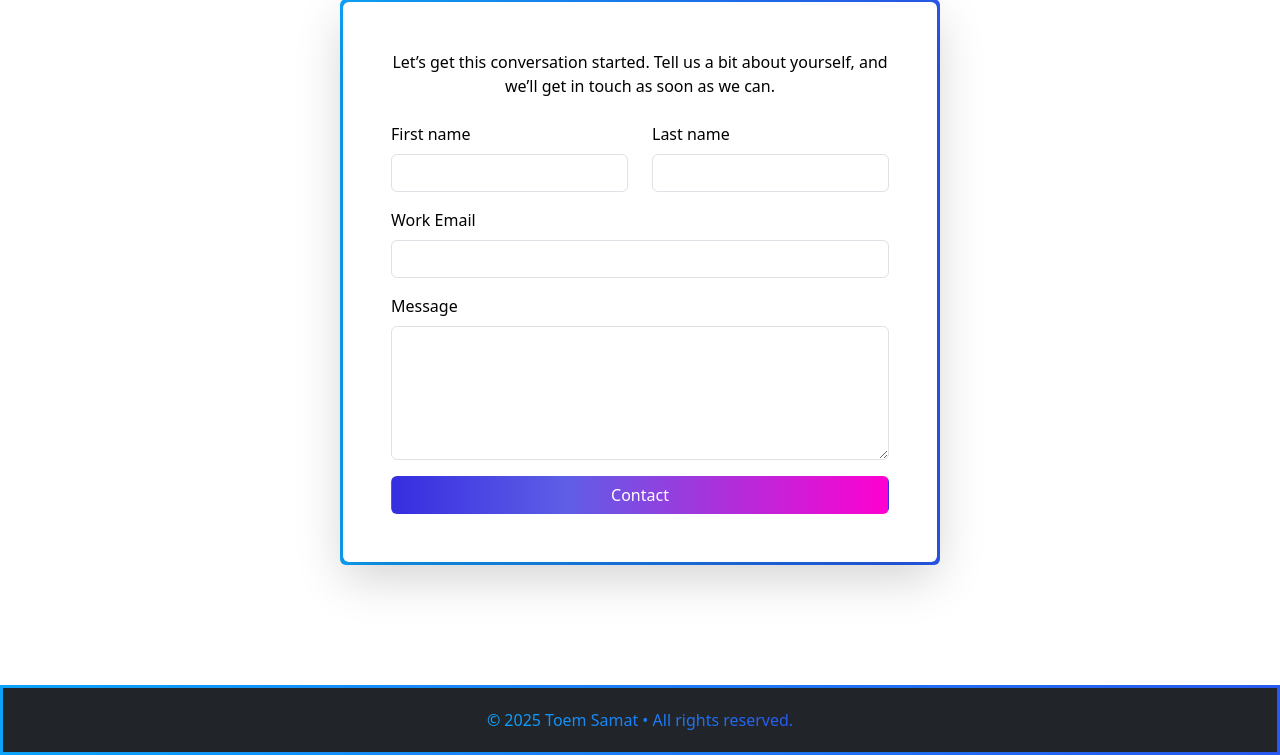
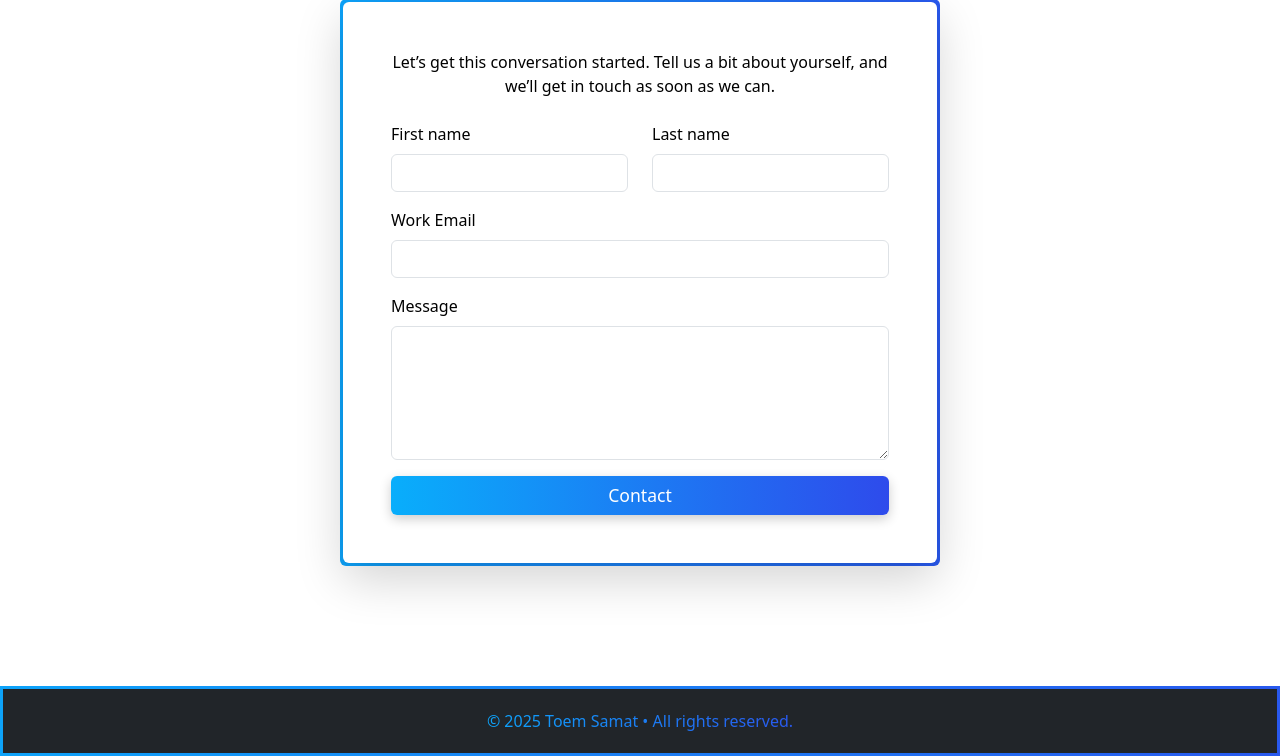
Before and after one commit to toemsamat/My-Portfolio, a Django app: page /contact/ in a window 1280 px wide. Shown: the part 193-949 px from the top of the page. Run offline with Django 5.2, Linux system fonts and the light colour scheme.

Commit message:
edit btn contact

```diff
--- a/portfolio/static/css/custom.css
+++ b/portfolio/static/css/custom.css
@@ -138,3 +138,34 @@
         background: white;
         border-radius: 1rem;
     }
+
+    .animated-gradient-btn {
+        background: linear-gradient(270deg, #8e2de2, #4a00e0, #00c6ff, #8e2de2);
+        background-size: 600% 600%;
+        animation: gradientAnimation 10s ease infinite;
+        color: white;
+        border: none;
+        font-size: 1.1rem;
+        font-weight: 500;
+        transition: transform 0.3s ease, box-shadow 0.3s ease;
+        box-shadow: 0 4px 12px rgba(0, 0, 0, 0.2);
+        cursor: pointer;
+    }
+
+    .animated-gradient-btn:hover {
+        transform: translateY(-2px);
+        box-shadow: 0 6px 18px rgba(0, 0, 0, 0.3);
+    }
+
+    /* Keyframes for animated gradient */
+    @keyframes buttonGradient {
+        0% {
+            background-position: 0% 50%;
+        }
+        50% {
+            background-position: 100% 50%;
+        }
+        100% {
+            background-position: 0% 50%;
+        }
+    }
--- a/portfolio/templates/portfolio/contact.html
+++ b/portfolio/templates/portfolio/contact.html
@@ -32,7 +32,7 @@
                         <textarea class="form-control" id="message" name="message" rows="5" required></textarea>
                     </div>
                     {% comment %} <button type="submit" class="btn w-100 contact-btn lead fw-normal ">Contact</button> {% endcomment %}
-                    <button type="submit" class="btn w-100 contact-btn lead fw-normal" style="background: linear-gradient(90deg, rgba(54, 45, 224, 1) 0%, rgba(94, 94, 230, 1) 35%, rgba(255, 0, 208, 1) 100%);">Contact</button>
+                    <button type="submit" class="btn animated-gradient-btn w-100 lead fw-normal">Contact</button>
                 </form>
             </div>
         </div>
```
